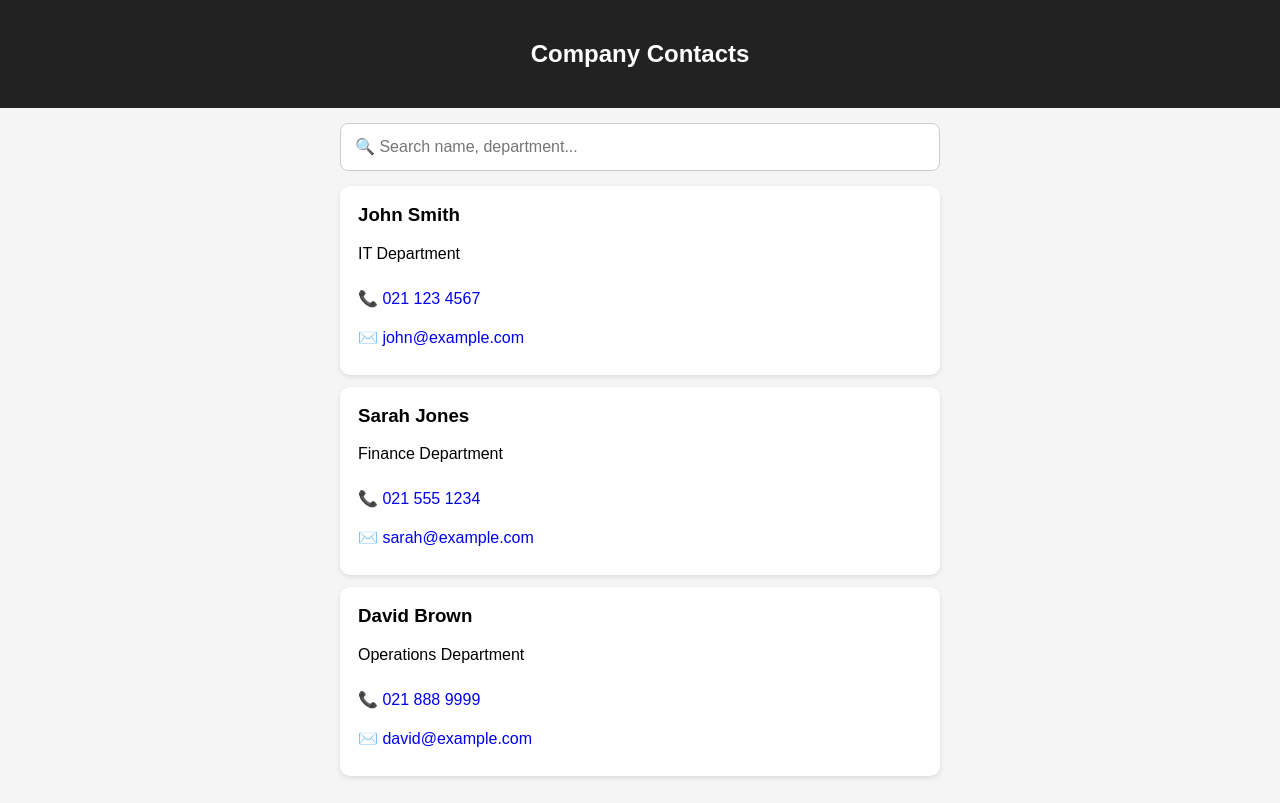
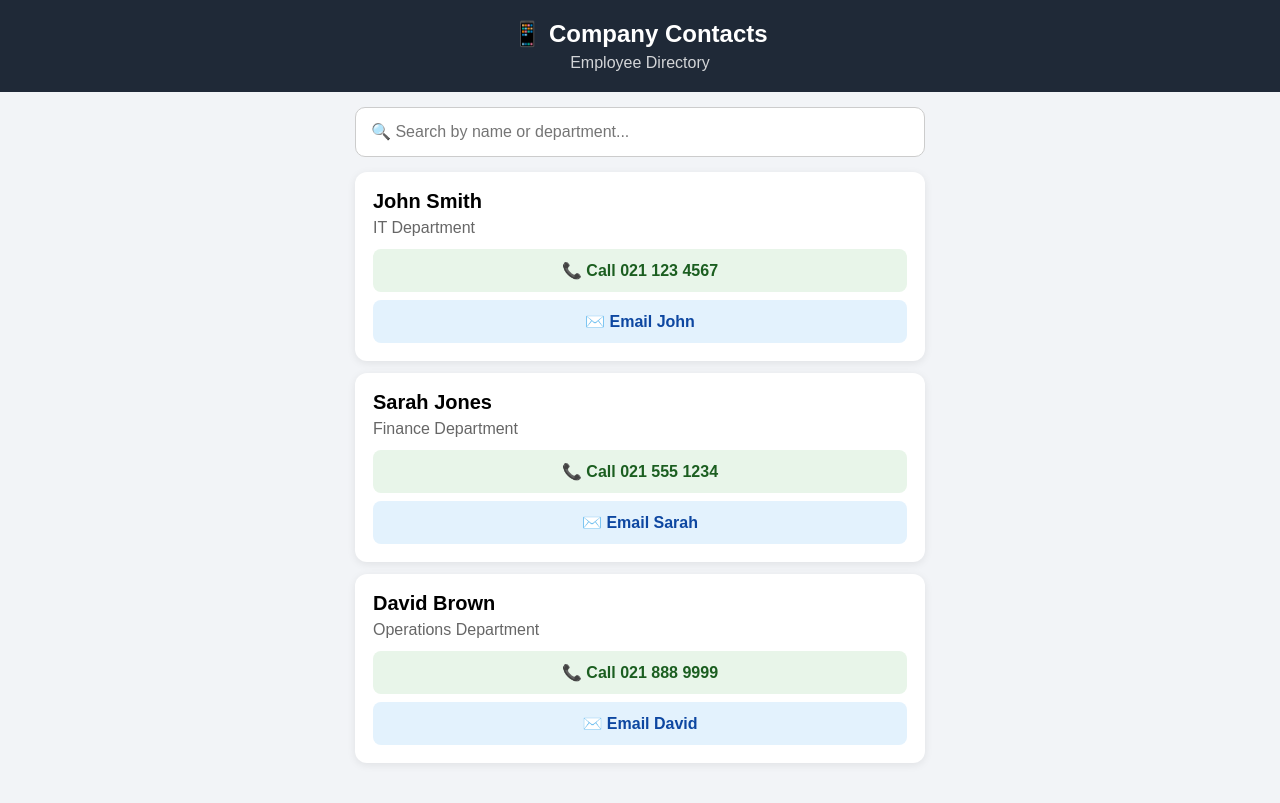
Before and after one commit to AloshyJames/company-contacts, a plain HTML site: page index.html in a window 1280 px wide. Drawn offline with Linux system fonts and the light colour scheme.

Commit message:
Refactor HTML structure and styling for contacts page

```diff
--- a/index.html
+++ b/index.html
@@ -7,17 +7,31 @@
     <title>Company Contacts</title>
 
     <style>
+        * {
+            box-sizing: border-box;
+        }
+
         body {
+            margin: 0;
             font-family: Arial, sans-serif;
-            margin: 0;
-            background: #f5f5f5;
+            background: #f2f4f7;
         }
 
         header {
-            background: #222;
+            background: #1f2937;
             color: white;
             padding: 20px;
             text-align: center;
+        }
+
+        header h1 {
+            margin: 0;
+            font-size: 24px;
+        }
+
+        header p {
+            margin: 6px 0 0;
+            opacity: 0.8;
         }
 
         .container {
@@ -28,30 +42,56 @@
 
         #search {
             width: 100%;
-            padding: 14px;
-            box-sizing: border-box;
+            padding: 15px;
+            font-size: 16px;
             border: 1px solid #ccc;
-            border-radius: 8px;
-            font-size: 16px;
+            border-radius: 10px;
             margin-bottom: 15px;
         }
 
         .contact {
             background: white;
+            border-radius: 12px;
             padding: 18px;
             margin-bottom: 12px;
-            border-radius: 10px;
-            box-shadow: 0 2px 5px rgba(0,0,0,0.1);
+            box-shadow: 0 2px 8px rgba(0,0,0,0.08);
         }
 
-        .contact h3 {
-            margin-top: 0;
+        .contact h2 {
+            margin: 0 0 6px;
+            font-size: 20px;
         }
 
-        .contact a {
+        .department {
+            color: #666;
+            margin-bottom: 12px;
+        }
+
+        .button {
             display: block;
-            padding: 10px 0;
             text-decoration: none;
+            padding: 12px;
+            margin-top: 8px;
+            border-radius: 8px;
+            text-align: center;
+            font-weight: bold;
+        }
+
+        .call {
+            background: #e8f5e9;
+            color: #1b5e20;
+        }
+
+        .email {
+            background: #e3f2fd;
+            color: #0d47a1;
+        }
+
+        .no-results {
+            text-align: center;
+            color: #777;
+            display: none;
+            padding: 30px;
         }
     </style>
 </head>
@@ -59,7 +99,8 @@
 <body>
 
 <header>
-    <h2>Company Contacts</h2>
+    <h1>📱 Company Contacts</h1>
+    <p>Employee Directory</p>
 </header>
 
 <div class="container">
@@ -67,58 +108,95 @@
     <input
         type="text"
         id="search"
-        placeholder="🔍 Search name, department..."
+        placeholder="🔍 Search by name or department..."
         onkeyup="searchContacts()"
     >
 
     <div id="contacts">
 
         <div class="contact">
-            <h3>John Smith</h3>
-            <p>IT Department</p>
-            <a href="tel:0211234567">📞 021 123 4567</a>
-            <a href="mailto:john@example.com">✉️ john@example.com</a>
+            <h2>John Smith</h2>
+            <div class="department">IT Department</div>
+
+            <a class="button call" href="tel:0211234567">
+                📞 Call 021 123 4567
+            </a>
+
+            <a class="button email" href="mailto:john@example.com">
+                ✉️ Email John
+            </a>
         </div>
 
+
         <div class="contact">
-            <h3>Sarah Jones</h3>
-            <p>Finance Department</p>
-            <a href="tel:0215551234">📞 021 555 1234</a>
-            <a href="mailto:sarah@example.com">✉️ sarah@example.com</a>
+            <h2>Sarah Jones</h2>
+            <div class="department">Finance Department</div>
+
+            <a class="button call" href="tel:0215551234">
+                📞 Call 021 555 1234
+            </a>
+
+            <a class="button email" href="mailto:sarah@example.com">
+                ✉️ Email Sarah
+            </a>
         </div>
 
+
         <div class="contact">
-            <h3>David Brown</h3>
-            <p>Operations Department</p>
-            <a href="tel:0218889999">📞 021 888 9999</a>
-            <a href="mailto:david@example.com">✉️ david@example.com</a>
+            <h2>David Brown</h2>
+            <div class="department">Operations Department</div>
+
+            <a class="button call" href="tel:0218889999">
+                📞 Call 021 888 9999
+            </a>
+
+            <a class="button email" href="mailto:david@example.com">
+                ✉️ Email David
+            </a>
         </div>
 
     </div>
+
+    <div id="noResults" class="no-results">
+        No contacts found.
+    </div>
+
 </div>
+
 
 <script>
 
 function searchContacts() {
 
-    let search = document
-        .getElementById("search")
+    const searchText =
+        document.getElementById("search")
         .value
         .toLowerCase();
 
-    let contacts = document
-        .getElementsByClassName("contact");
+    const contacts =
+        document.getElementsByClassName("contact");
+
+    let found = 0;
 
     for (let i = 0; i < contacts.length; i++) {
 
-        let text = contacts[i].innerText.toLowerCase();
+        const contactText =
+            contacts[i].innerText.toLowerCase();
 
-        if (text.includes(search)) {
+        if (contactText.includes(searchText)) {
+
             contacts[i].style.display = "block";
+            found++;
+
         } else {
+
             contacts[i].style.display = "none";
+
         }
     }
+
+    document.getElementById("noResults").style.display =
+        found === 0 ? "block" : "none";
 }
 
 </script>
```
